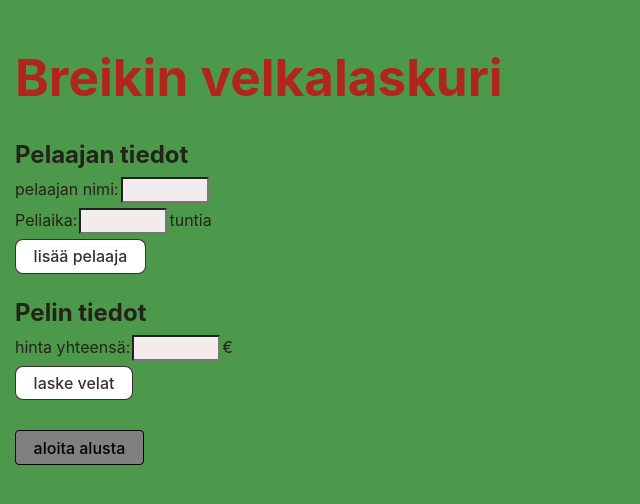
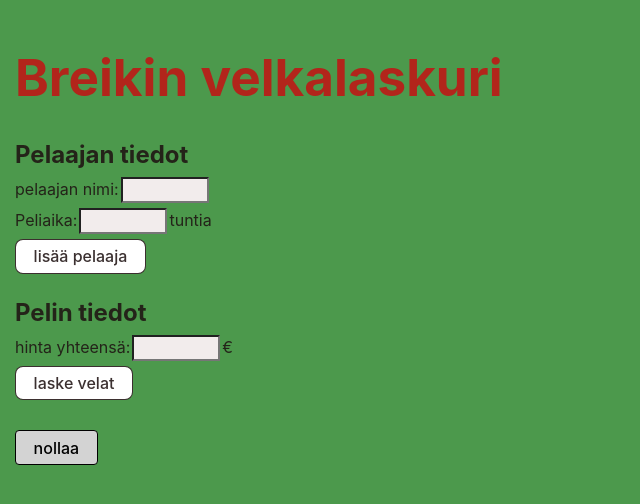
Before and after one commit to roosakaroliina/velkalaskuri, a React (Vite) app in the folder laskuri/: page / in a window 1280 px wide. Shown: the top 504 px of the page, without its empty margins (0-640 px from the left). Built offline with nearby package versions, Linux system fonts and the light colour scheme.

Commit message:
toimi jo

```diff
--- a/laskuri/src/App.jsx
+++ b/laskuri/src/App.jsx
@@ -31,20 +31,12 @@ const App = () => {
     borderWidth: 1,
     borderRadius: 4,
     color: 'black',
-    backgroundColor: 'grey',
+    backgroundColor: 'lightGrey',
     marginTop: 10
   }
-  // const mainStyle = {
-  //   padding: 20,
-  //   paddingTop: 4,
-  //   border: 'solid',
-  //   borderWidth: 2,
-  //   marginBottom: 5
 
-  // }
 
   return (
-
     <div>
       <h1>Breikin velkalaskuri</h1>
       <div >
@@ -59,7 +51,7 @@ const App = () => {
       </div>
       <br />
       <form onSubmit={reset}>
-        <button style={style} type="submit">aloita alusta</button>
+        <button style={style} type="submit">nollaa</button>
       </form>
     </div>
   )
--- a/laskuri/src/index.css
+++ b/laskuri/src/index.css
@@ -1,11 +1,8 @@
-:root {
+
+body {
   font-family: Inter, system-ui, Avenir, Helvetica, Arial, sans-serif;
   line-height: 1.25;
   font-weight: 400;
-}
-
-body {
-  color-scheme: normal;
   color: rgba(30, 17, 17, 0.87);
   margin: 15px;
   display: flex;
```
